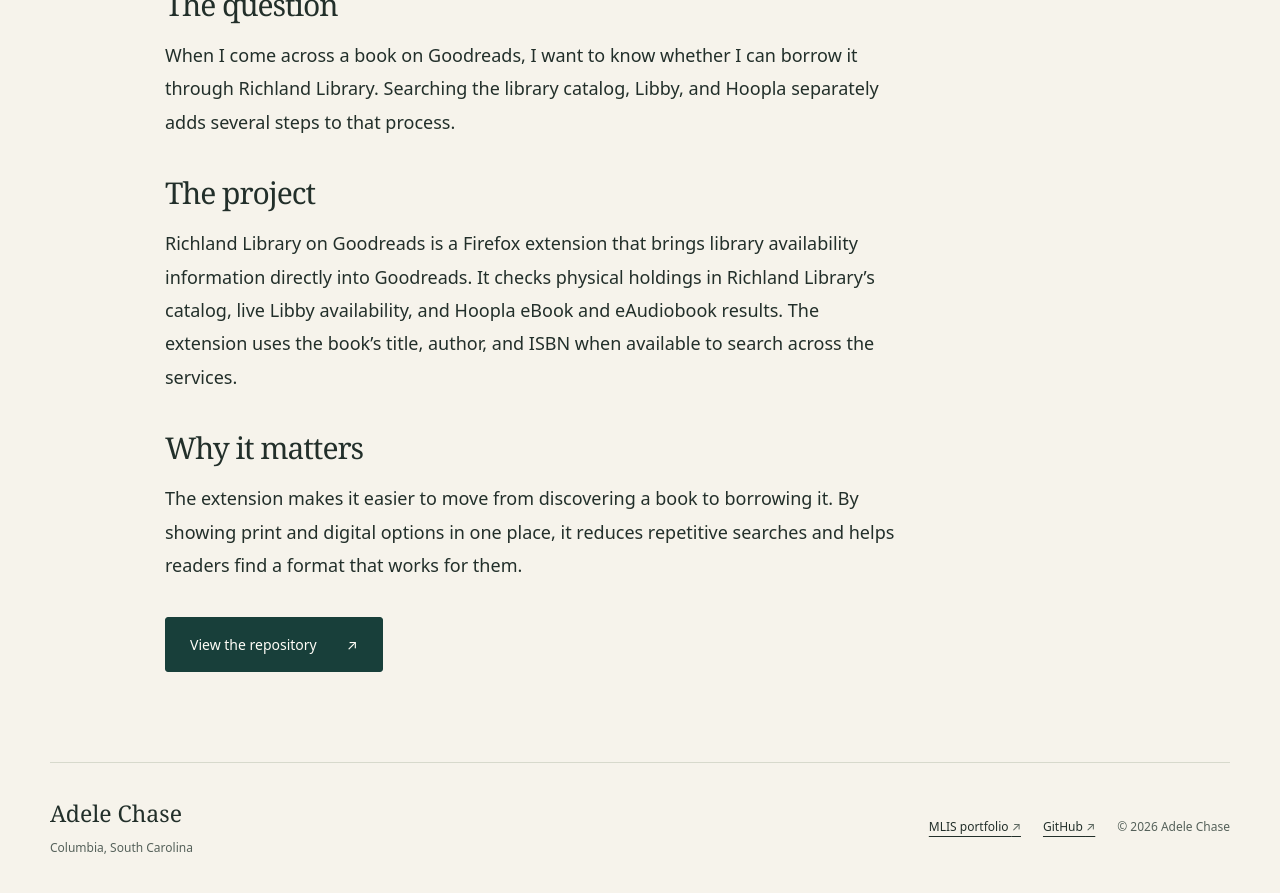
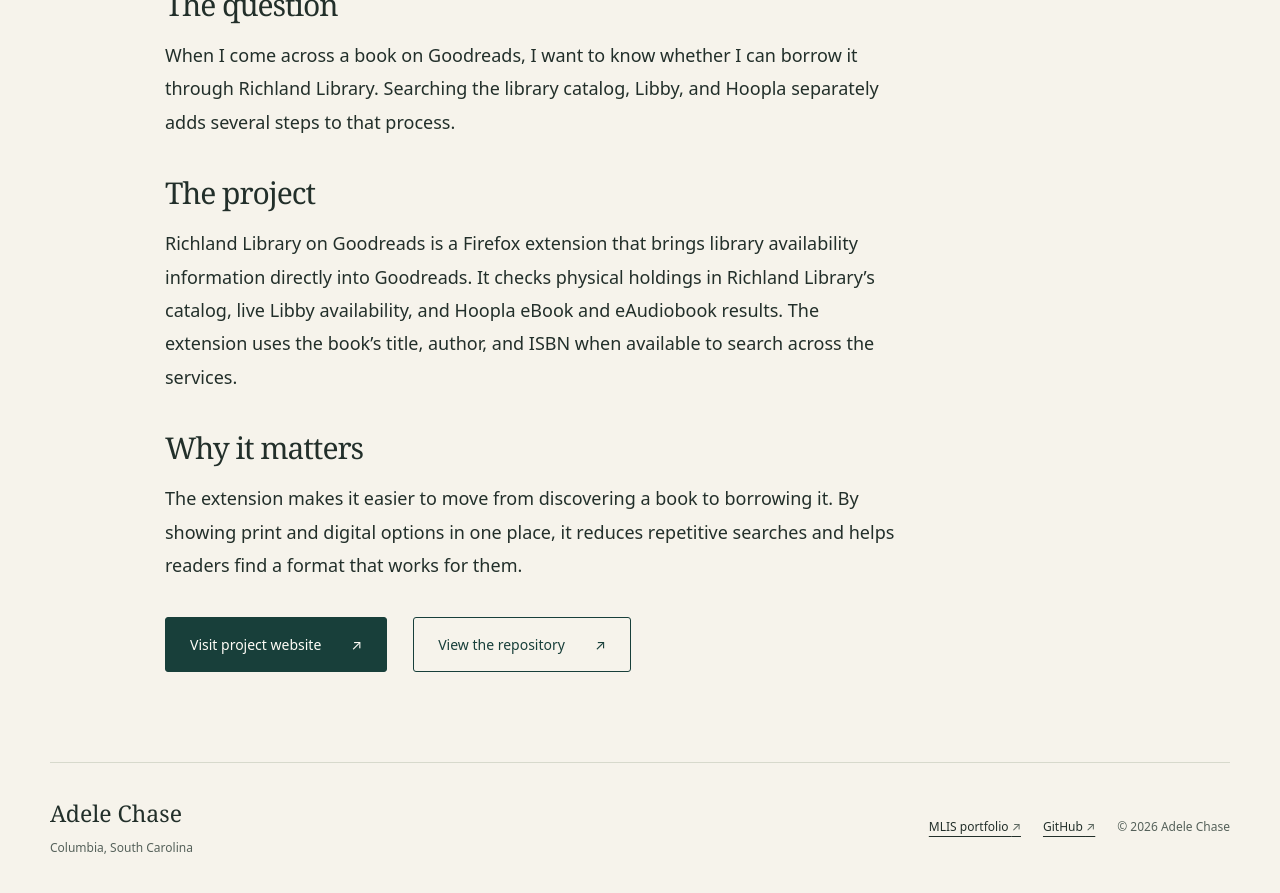
Before and after one commit to adelechase/adelechase.github.io, a Jekyll site: the page built from _projects/richland-library-on-goodreads.md, in a window 1280 px wide and 900 px high, scrolled down 596 px. Shown: the top 893 px of the window. Built offline with Jekyll 4.4.1, drawn with Linux system fonts in a browser that asks for light colours; some of the changed lines change nothing that is shown.

Commit message:
Link Goodreads portfolio sample to its project website

```diff
--- a/_projects/richland-library-on-goodreads.md
+++ b/_projects/richland-library-on-goodreads.md
@@ -4,6 +4,7 @@
 order: 3
 summary: Checking Richland Library print holdings and Libby and Hoopla availability right from Goodreads.
 project_url: https://github.com/adelechase/richland-goodreads-firefox
+website_url: https://adelechase.github.io/richland-goodreads-firefox/
 link_label: View the repository
 ---
 ## The question
```
